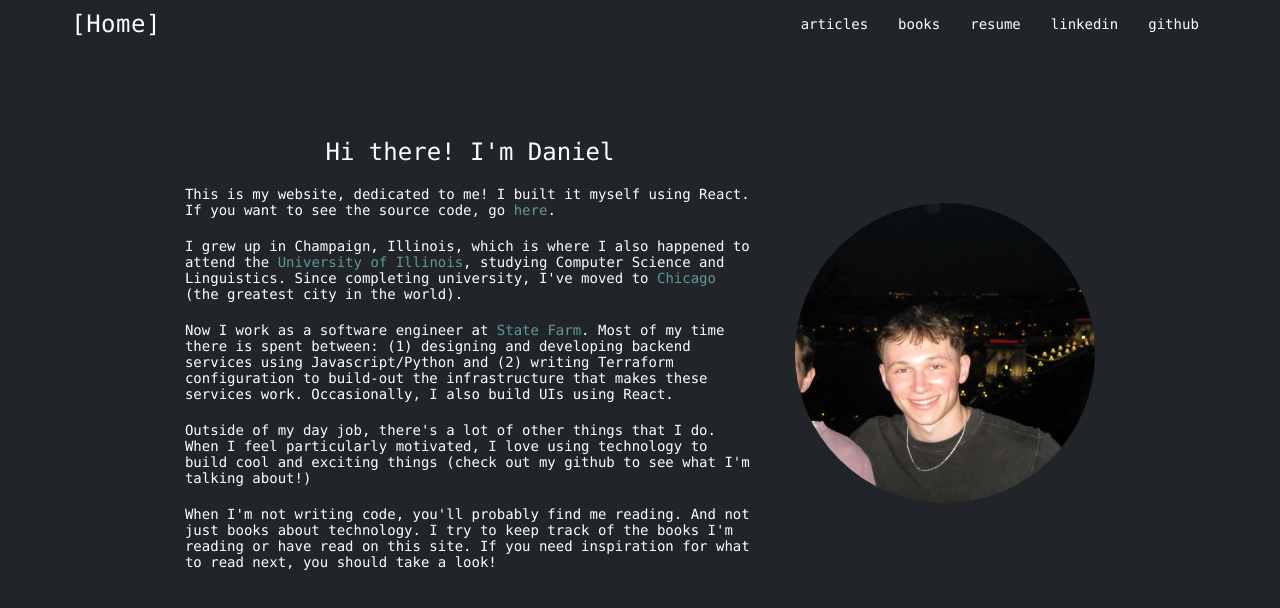
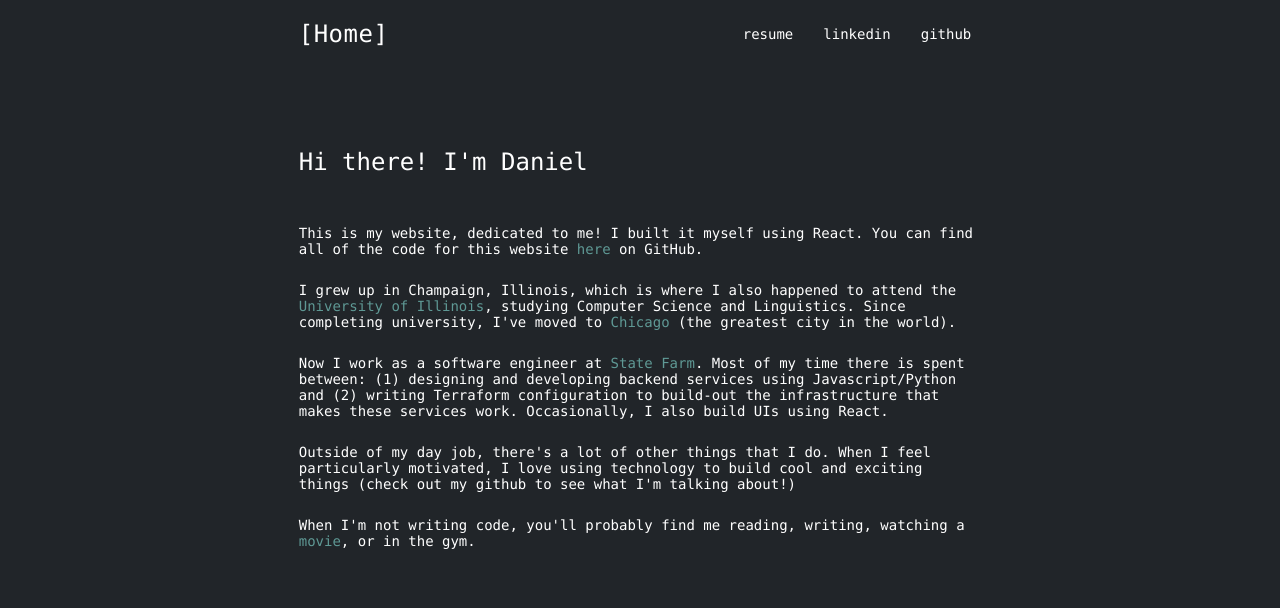
Before and after one commit to danielHett/personal-website, a React (Vite) app: page / in a window 1280 px wide. Shown: the top 608 px of the page. Built offline with nearby package versions, Linux system fonts and the light colour scheme.

Commit message:
Remove some code

```diff
--- a/package.json
+++ b/package.json
@@ -10,7 +10,6 @@
     "preview": "vite preview"
   },
   "dependencies": {
-    "markdown-to-jsx": "^7.7.2",
     "react": "^18.3.1",
     "react-dom": "^18.3.1",
     "react-router": "^7.0.2"
--- a/src/App.css
+++ /dev/null
@@ -1,33 +0,0 @@
-html {
-  color: white;
-  background-color: #212529;
-  font-size: 62.5%;
-}
-
-#root {
-  margin-left: 5%;
-  margin-right: 5%;
-
-  background-color: var(--gray-dark);
-
-  /* Change the font for the whole page here */
-  font-family: SFMono-Regular, Menlo, Monaco, Consolas, "Liberation Mono", "Courier New", monospace;
-}
-
-.navbar-wrapper {
-  margin-top: 10px;
-  margin-bottom: 40px;
-}
-
-.content-wrapper {
-  margin-left: 10%;
-  margin-right: 10%;
-}
-
-a:hover {
-  cursor: url('/space.cur'), auto;
-}
-
-.button:hover {
-  text-decoration: underline;
-}
--- a/src/App.jsx
+++ /dev/null
@@ -1,18 +0,0 @@
-import { Outlet } from 'react-router';
-import './App.css';
-import Navbar from './components/Navbar/Navbar.jsx';
-
-function App() {
-  return (
-    <>
-      <div className="navbar-wrapper">
-        <Navbar />
-      </div>
-      <div className="content-wrapper">
-        <Outlet />
-      </div>
-    </>
-  );
-}
-
-export default App;
--- /dev/null
+++ b/src/SiteContainer.css
@@ -0,0 +1,8 @@
+.site-container {
+    margin-left: 20%;
+    margin-right: 20%;
+}
+
+.navbar-container {
+    margin-top: 2em;
+}
--- /dev/null
+++ b/src/SiteContainer.jsx
@@ -0,0 +1,16 @@
+import { Outlet } from 'react-router';
+import Navbar from './components/Navbar/Navbar.jsx';
+import './SiteContainer.css';
+
+const SiteContainer = ({ navRoutes }) => {
+  return (
+    <div className="site-container">
+      <div className="navbar-container">
+        <Navbar navRoutes={navRoutes} />
+      </div>
+      <Outlet />
+    </div>
+  );
+};
+
+export default SiteContainer;
--- a/src/components/Navbar/Navbar.jsx
+++ b/src/components/Navbar/Navbar.jsx
@@ -1,12 +1,10 @@
 import { useNavigate } from 'react-router';
 import './Navbar.css';
 
-const Navbar = ({ props }) => {
+const Navbar = ({ navRoutes }) => {
   let navigate = useNavigate();
 
   const options = [
-    { label: 'articles', onClick: () => navigate('/articles') },
-    { label: 'books', onClick: () => navigate('/books') },
     { label: 'resume', onClick: () => window.open('/official_resume.pdf') },
     { label: 'linkedin', onClick: () => window.open('https://www.linkedin.com/in/daniel-hettinger/') },
     { label: 'github', onClick: () => window.open('https://github.com/danielHett') },
@@ -18,9 +16,9 @@ const Navbar = ({ props }) => {
         [<span>Home</span>]
       </a>
       <div className="nav-options">
-        {options.map((option) => (
-          <a className="nav-option" key={option.label} onClick={option.onClick}>
-            {option.label}
+        {navRoutes.map(({ label, isRouter, link }) => (
+          <a className="nav-option" key={label} onClick={() => (isRouter ? useNavigate(link) : window.open(link))}>
+            {label}
           </a>
         ))}
       </div>
--- /dev/null
+++ b/src/main.css
@@ -0,0 +1,23 @@
+html {
+    color: white;
+    background-color: #212529;
+    font-size: 62.5%;
+}
+
+#root {
+    margin-left: 5%;
+    margin-right: 5%;
+
+    background-color: var(--gray-dark);
+
+    /* Change the font for the whole page here */
+    font-family: SFMono-Regular, Menlo, Monaco, Consolas, "Liberation Mono", "Courier New", monospace;
+}
+
+a:hover {
+    cursor: url('/space.cur'), auto;
+}
+
+.button:hover {
+    text-decoration: underline;
+}
--- a/src/main.jsx
+++ b/src/main.jsx
@@ -1,21 +1,34 @@
 import { StrictMode } from 'react';
 import { createRoot } from 'react-dom/client';
 import { BrowserRouter, Routes, Route } from 'react-router';
-import App from './App.jsx';
+import SiteContainer from './SiteContainer.jsx';
 import Home from './pages/Home/Home.jsx';
-import Books from './pages/Books/Books.jsx';
-import ArchivedArticles from './pages/ArchivedArticles/ArchivedArticles.jsx';
-import Article from './pages/Article/Article.jsx';
+import './main.css';
+
+const navRoutes = [
+  {
+    label: 'resume',
+    isRouter: false,
+    link: '/official_resume.pdf',
+  },
+  {
+    label: 'linkedin',
+    isRouter: false,
+    link: 'https://www.linkedin.com/in/daniel-hettinger/',
+  },
+  {
+    label: 'github',
+    isRouter: false,
+    link: 'https://github.com/danielHett',
+  },
+];
 
 createRoot(document.getElementById('root')).render(
   <StrictMode>
     <BrowserRouter>
       <Routes>
-        <Route path="/" element={<App />}>
+        <Route path="/" element={<SiteContainer navRoutes={navRoutes} />}>
           <Route path="/" element={<Home />} />
-          <Route path="/articles" element={<ArchivedArticles />} />
-          <Route path="/articles/:articleKey" element={<Article />} />
-          <Route path="/books" element={<Books />} />
         </Route>
       </Routes>
     </BrowserRouter>
--- a/src/pages/Home/Home.css
+++ b/src/pages/Home/Home.css
@@ -3,21 +3,13 @@
     flex-direction: column;
     justify-content: flex-start;
     align-items: flex-start;
-    gap: 40px;
+    gap: 2.5em;
     margin-top: 100px;
 }
 
 .home-title {
-    align-self: center;
     font-size: 2.4em;
-}
-
-.home-content {
-    display: flex;
-    flex-direction: row;
-    justify-content: center;
-    align-items: center;
-    gap: 40px;
+    margin-bottom: 1em;
 }
 
 .home-portrait {
--- a/src/pages/Home/Home.jsx
+++ b/src/pages/Home/Home.jsx
@@ -5,12 +5,10 @@ import './Home.css';
 const Home = () => {
   return (
     <div className="home-container">
-      <div className="home-content">
-        <div className="home-sections">
       <div className="home-title">Hi there! I'm Daniel</div>
       <div className="home-section">
-            This is my website, dedicated to me! I built it myself using React. If you want to see the source code, go{' '}
-            <TextLink link="https://github.com/danielHett/personal-website">here</TextLink>.
+        This is my website, dedicated to me! I built it myself using React. You can find all of the code for this
+        website <TextLink link="https://github.com/danielHett/personal-website">here</TextLink> on GitHub.
       </div>
       <div className="home-section">
         I grew up in Champaign, Illinois, which is where I also happened to attend the{' '}
@@ -21,24 +19,18 @@ const Home = () => {
         <TextLink link="https://en.wikipedia.org/wiki/Chicago">Chicago</TextLink> (the greatest city in the world).
       </div>
       <div className="home-section">
-            Now I work as a software engineer at <TextLink link="https://www.statefarm.com/">State Farm</TextLink>. Most
-            of my time there is spent between: (1) designing and developing backend services using Javascript/Python and
-            (2) writing Terraform configuration to build-out the infrastructure that makes these services work.
-            Occasionally, I also build UIs using React.
+        Now I work as a software engineer at <TextLink link="https://www.statefarm.com/">State Farm</TextLink>. Most of
+        my time there is spent between: (1) designing and developing backend services using Javascript/Python and (2)
+        writing Terraform configuration to build-out the infrastructure that makes these services work. Occasionally, I
+        also build UIs using React.
       </div>
       <div className="home-section">
-            Outside of my day job, there's a lot of other things that I do. When I feel particularly motivated, I love
-            using technology to build cool and exciting things (check out my github to see what I'm talking about!)
+        Outside of my day job, there's a lot of other things that I do. When I feel particularly motivated, I love using
+        technology to build cool and exciting things (check out my github to see what I'm talking about!)
       </div>
       <div className="home-section">
-            When I'm not writing code, you'll probably find me reading. And not just books about technology. I try to
-            keep track of the books I'm reading or have read on this site. If you need inspiration for what to read
-            next, you should take a look!
-          </div>
-        </div>
-        <div className="home-portrait">
-          <img src="/me.jpg" alt="this is me" width="300" height="300" />
-        </div>
+        When I'm not writing code, you'll probably find me reading, writing, watching a{' '}
+        <TextLink link="https://letterboxd.com/danie_hettinger/">movie</TextLink>, or in the gym.
       </div>
     </div>
   );
```
Also changed, not shown: 1 other file (tests, documents, lock files or other folders). Lines whose indentation alone changed are shown as unchanged.
